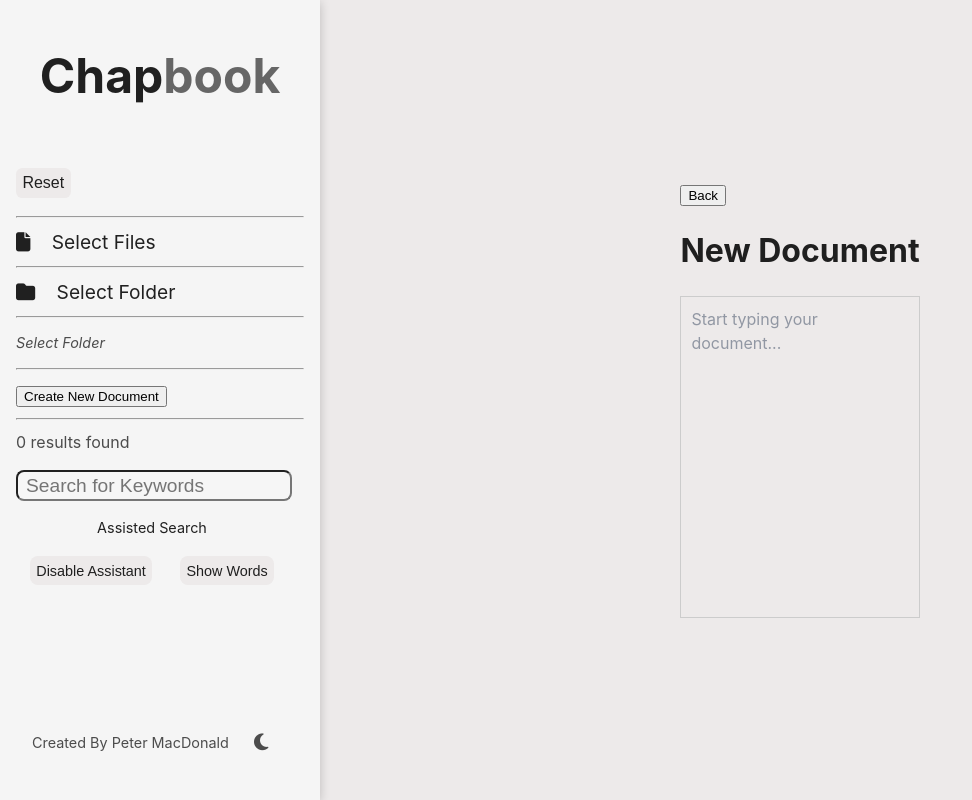
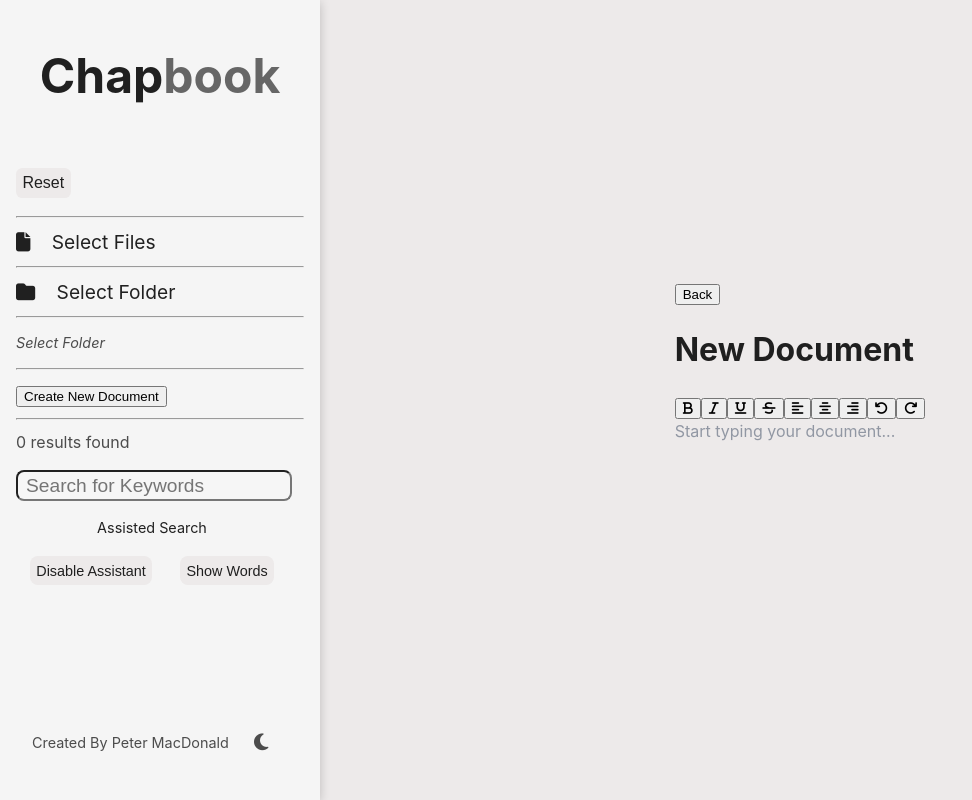
Before and after one commit to 709macdonald/ChapbookReactApp, a React (Vite) app: page / in a window 1280 px wide. Both pictures are taken after a click on the button "Create New Document". Shown: the whole page, without its empty margins (0-972 px from the left). Built offline with nearby package versions, Linux system fonts and the light colour scheme.

Commit message:
New Document Page text styling working

```diff
--- a/src/components/NewDocumentPage.jsx
+++ b/src/components/NewDocumentPage.jsx
@@ -1,16 +1,17 @@
-import React, { useState } from "react";
-import { Editor, EditorState } from "draft-js";
+import React, { useState, useRef } from "react";
+import { Editor, EditorState, RichUtils, Modifier } from "draft-js";
 import "draft-js/dist/Draft.css";
 
-export default function NewDocumentPage({
+const NewDocumentPage = ({
   newDocumentPage,
   setNewDocumentPage,
   setShowAllFiles,
   setBgLogoOn,
-}) {
+}) => {
   const [editorState, setEditorState] = useState(() =>
     EditorState.createEmpty()
   );
+  const editorRef = useRef(null);
 
   const backToAllFileView = () => {
     setBgLogoOn(true);
@@ -18,25 +19,157 @@ export default function NewDocumentPage({
     setNewDocumentPage(false);
   };
 
+  const handleKeyCommand = (command, editorState) => {
+    const newState = RichUtils.handleKeyCommand(editorState, command);
+    if (newState) {
+      setEditorState(newState);
+      return "handled";
+    }
+    return "not-handled";
+  };
+
+  const toggleInlineStyle = (inlineStyle, e) => {
+    e.preventDefault();
+    setEditorState(RichUtils.toggleInlineStyle(editorState, inlineStyle));
+    editorRef.current.focus();
+  };
+
+  const toggleAlignment = (alignment, e) => {
+    e.preventDefault();
+    const selection = editorState.getSelection();
+    const currentContent = editorState.getCurrentContent();
+    const blockKey = selection.getStartKey();
+    const blockData = currentContent
+      .getBlockForKey(blockKey)
+      .getData()
+      .merge({ textAlign: alignment });
+
+    const newContentState = Modifier.setBlockData(
+      currentContent,
+      selection,
+      blockData
+    );
+    const newEditorState = EditorState.push(
+      editorState,
+      newContentState,
+      "change-block-data"
+    );
+
+    setEditorState(newEditorState);
+    editorRef.current.focus();
+  };
+
+  const onUndoClick = (e) => {
+    e.preventDefault();
+    setEditorState(EditorState.undo(editorState));
+    editorRef.current.focus();
+  };
+
+  const onRedoClick = (e) => {
+    e.preventDefault();
+    setEditorState(EditorState.redo(editorState));
+    editorRef.current.focus();
+  };
+
+  const styleMap = {
+    STRIKETHROUGH: {
+      textDecoration: "line-through",
+    },
+  };
+
+  const blockStyleFn = (contentBlock) => {
+    const textAlign = contentBlock.getData().get("textAlign");
+    return textAlign ? `align-${textAlign}` : "";
+  };
+
   if (!newDocumentPage) return null;
 
   return (
-    <div>
-      <button onClick={backToAllFileView}>Back</button>
-      <h1>New Document</h1>
-      <div
-        style={{
-          border: "1px solid #ccc",
-          minHeight: "300px",
-          padding: "10px",
-        }}
+    <div className="p-4">
+      <button
+        onClick={backToAllFileView}
+        className="mb-4 px-4 py-2 bg-gray-200 rounded"
       >
+        Back
+      </button>
+      <h1 className="text-2xl font-bold mb-4">New Document</h1>
+      <div className="mb-2 space-x-2">
+        <button
+          onMouseDown={(e) => toggleInlineStyle("BOLD", e)}
+          className={`p-2 border rounded ${
+            editorState.getCurrentInlineStyle().has("BOLD") ? "bg-gray-300" : ""
+          }`}
+        >
+          <i className="fas fa-bold"></i>
+        </button>
+        <button
+          onMouseDown={(e) => toggleInlineStyle("ITALIC", e)}
+          className={`p-2 border rounded ${
+            editorState.getCurrentInlineStyle().has("ITALIC")
+              ? "bg-gray-300"
+              : ""
+          }`}
+        >
+          <i className="fas fa-italic"></i>
+        </button>
+        <button
+          onMouseDown={(e) => toggleInlineStyle("UNDERLINE", e)}
+          className={`p-2 border rounded ${
+            editorState.getCurrentInlineStyle().has("UNDERLINE")
+              ? "bg-gray-300"
+              : ""
+          }`}
+        >
+          <i className="fas fa-underline"></i>
+        </button>
+        <button
+          onMouseDown={(e) => toggleInlineStyle("STRIKETHROUGH", e)}
+          className={`p-2 border rounded ${
+            editorState.getCurrentInlineStyle().has("STRIKETHROUGH")
+              ? "bg-gray-300"
+              : ""
+          }`}
+        >
+          <i className="fas fa-strikethrough"></i>
+        </button>
+        <button
+          onMouseDown={(e) => toggleAlignment("left", e)}
+          className="p-2 border rounded"
+        >
+          <i className="fas fa-align-left"></i>
+        </button>
+        <button
+          onMouseDown={(e) => toggleAlignment("center", e)}
+          className="p-2 border rounded"
+        >
+          <i className="fas fa-align-center"></i>
+        </button>
+        <button
+          onMouseDown={(e) => toggleAlignment("right", e)}
+          className="p-2 border rounded"
+        >
+          <i className="fas fa-align-right"></i>
+        </button>
+        <button onMouseDown={onUndoClick} className="p-2 border rounded">
+          <i className="fas fa-undo"></i>
+        </button>
+        <button onMouseDown={onRedoClick} className="p-2 border rounded">
+          <i className="fas fa-redo"></i>
+        </button>
+      </div>
+      <div className="border border-gray-300 min-h-[300px] p-4 rounded editor-wrapper">
         <Editor
+          ref={editorRef}
           editorState={editorState}
           onChange={setEditorState}
+          handleKeyCommand={handleKeyCommand}
           placeholder="Start typing your document..."
+          customStyleMap={styleMap}
+          blockStyleFn={blockStyleFn}
         />
       </div>
     </div>
   );
-}
+};
+
+export default NewDocumentPage;
--- a/src/index.css
+++ b/src/index.css
@@ -668,3 +668,37 @@ body {
   transform: scale(1.05);
   background-color: var(--hover-bg-color);
 }
+
+/* TEXT EDIOTR PAGE */
+
+.editor-wrapper .public-DraftEditor-content {
+  min-height: 100px;
+}
+
+.editor-wrapper .align-left > * {
+  text-align: left !important;
+  display: block;
+}
+
+.editor-wrapper .align-center > * {
+  text-align: center !important;
+  display: block;
+}
+
+.editor-wrapper .align-right > * {
+  text-align: right !important;
+  display: block;
+}
+
+.editor-wrapper .public-DraftStyleDefault-ltr {
+  text-align: inherit;
+}
+
+.editor-wrapper .DraftEditor-root {
+  line-height: 1.5;
+}
+
+.editor-wrapper .public-DraftStyleDefault-block {
+  margin-top: 0;
+  margin-bottom: 0;
+}
```
